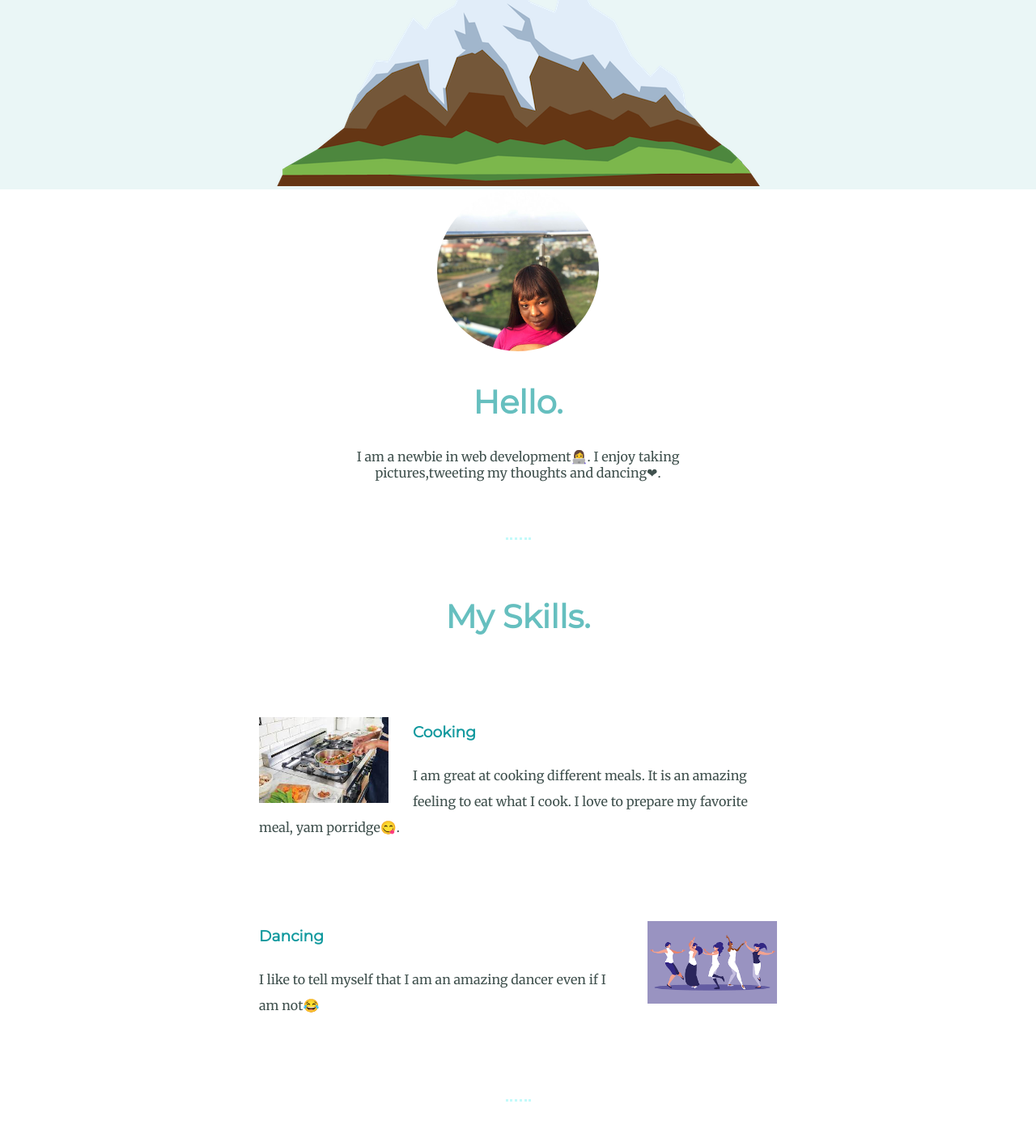
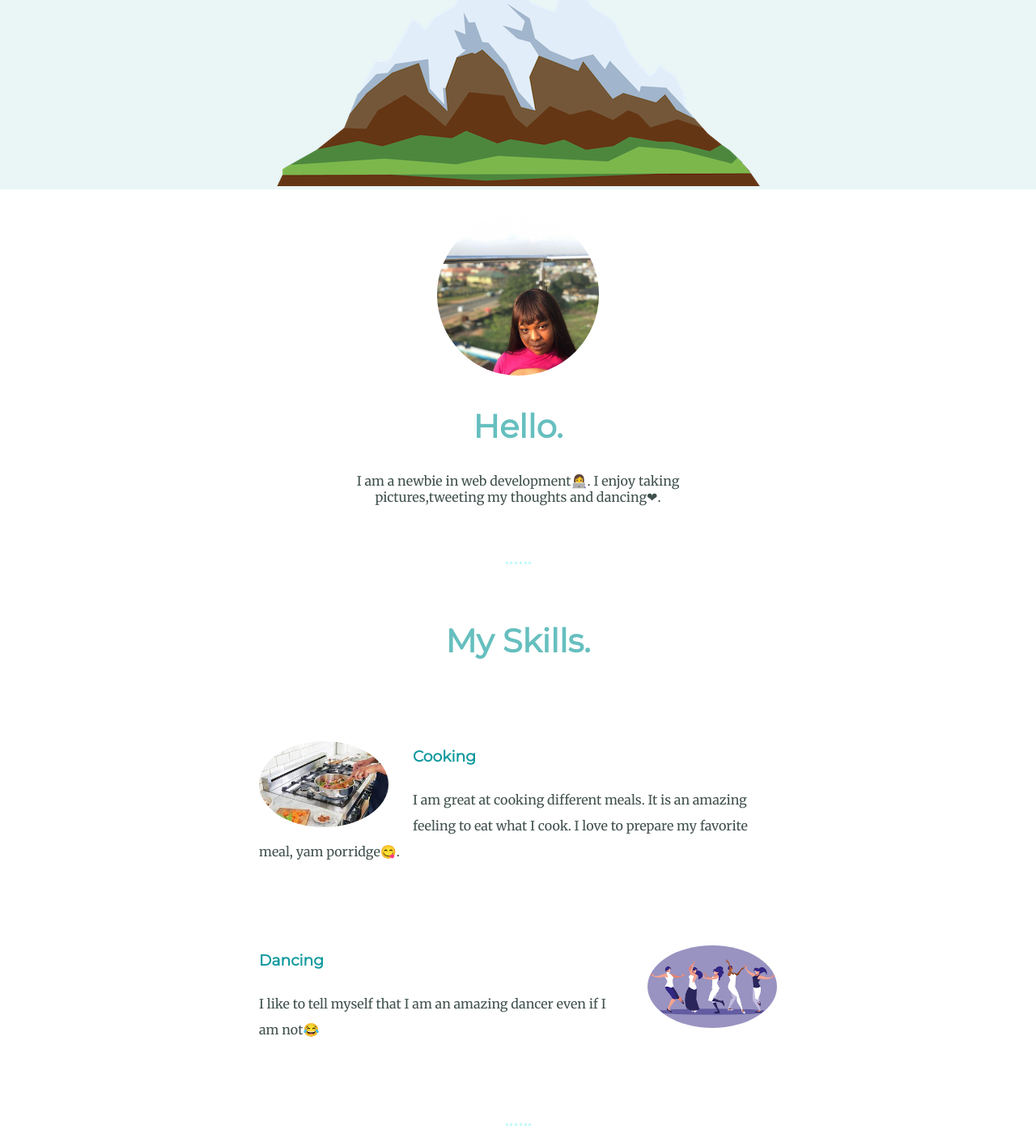
Before and after one commit to ugochianoka/my-website, a plain HTML site: page index.html in a window 1280 px wide. Shown: the part 534-1940 px from the top of the page at 81% size. Drawn offline with Linux system fonts and the light colour scheme.

Commit message:
Update style.css

```diff
--- a/style.css
+++ b/style.css
@@ -10,7 +10,7 @@ body{
 .babygirl{
     border-radius: 50%;
     height: 200px;
-    margin-top: 30pxH;
+    margin-top: 30px;
 }
 span{
     text-decoration: underline;
@@ -51,11 +51,13 @@ h3{
     width:25%;
   float:right;
   margin-left: 30px;
+    border-radius:50%;
 }
 .cooking{
     width:25%;
     float:left;
   margin-right: 30px;
+    border-radius:50%;
 }
 .boob{
     color:#40514E;
```
